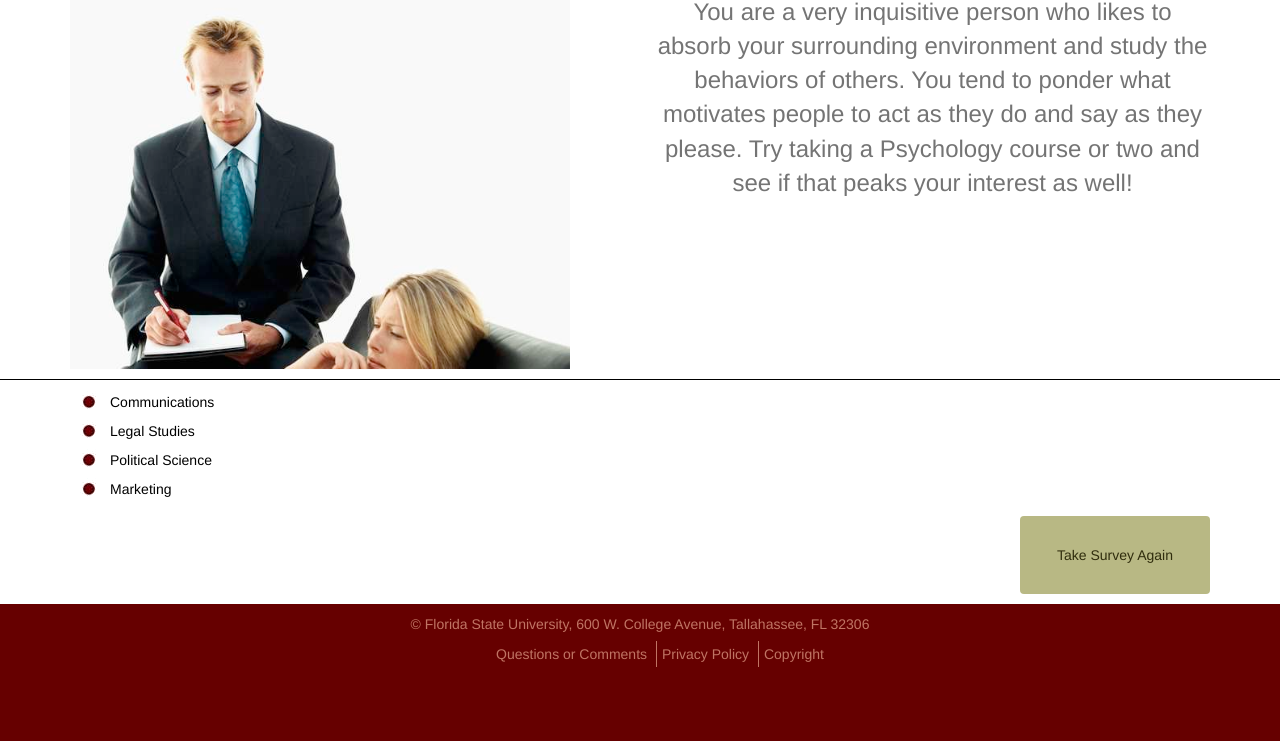
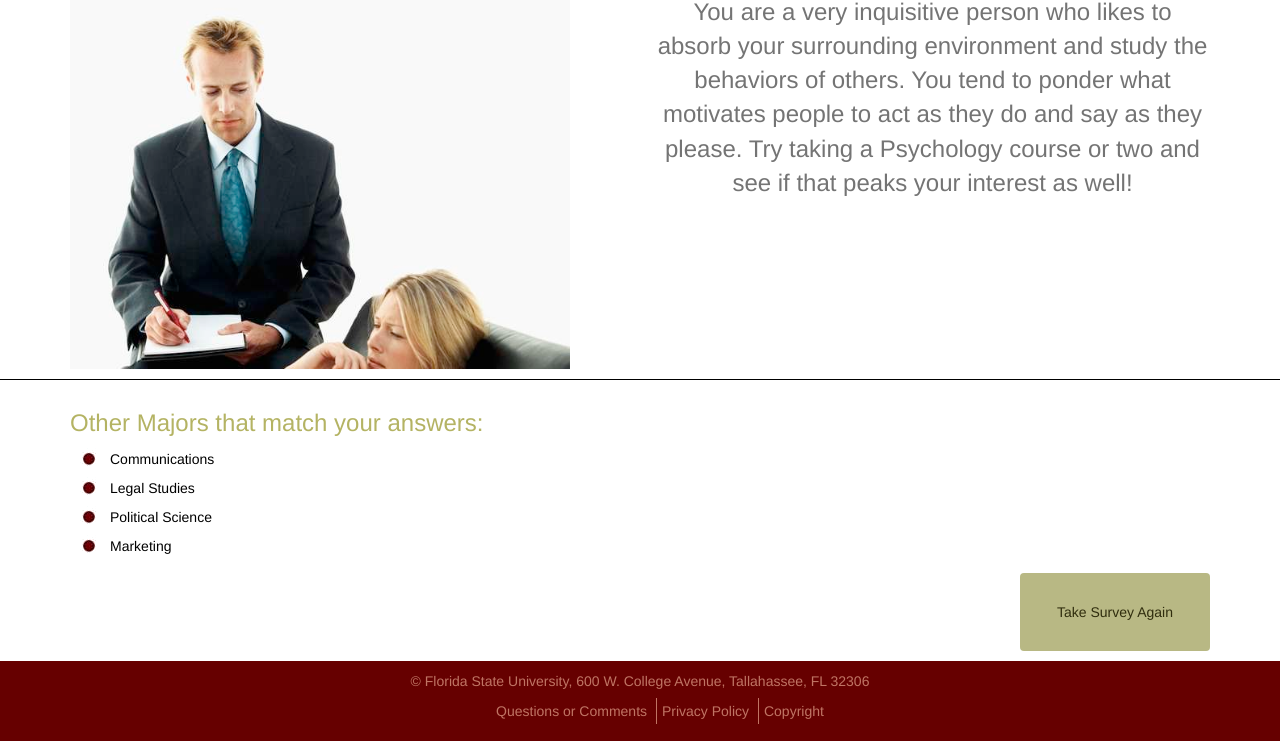
Before and after one commit to seandan7/seandan7.github.io, a plain HTML site: page fsu-major/psychology.html in a window 1280 px wide. Shown: the part 157-898 px from the top of the page. Before the commit the page ends 841 px from the top, so only its background shows below. Drawn offline with nearby package versions, Linux system fonts and the light colour scheme.

Commit message:
Added h3 in psych

```diff
--- a/fsu-major/psychology.html
+++ b/fsu-major/psychology.html
@@ -40,6 +40,7 @@
 	<div class="suggested-majors">
 		<div class="container">
 			<div class="suggested-list">
+				<h3>Other Majors that match your answers: </h3>
 				<ul>
 					<li><a href="#communications">Communications</a></li>
 					<li><a href="#legal">Legal Studies</a></li>
```
